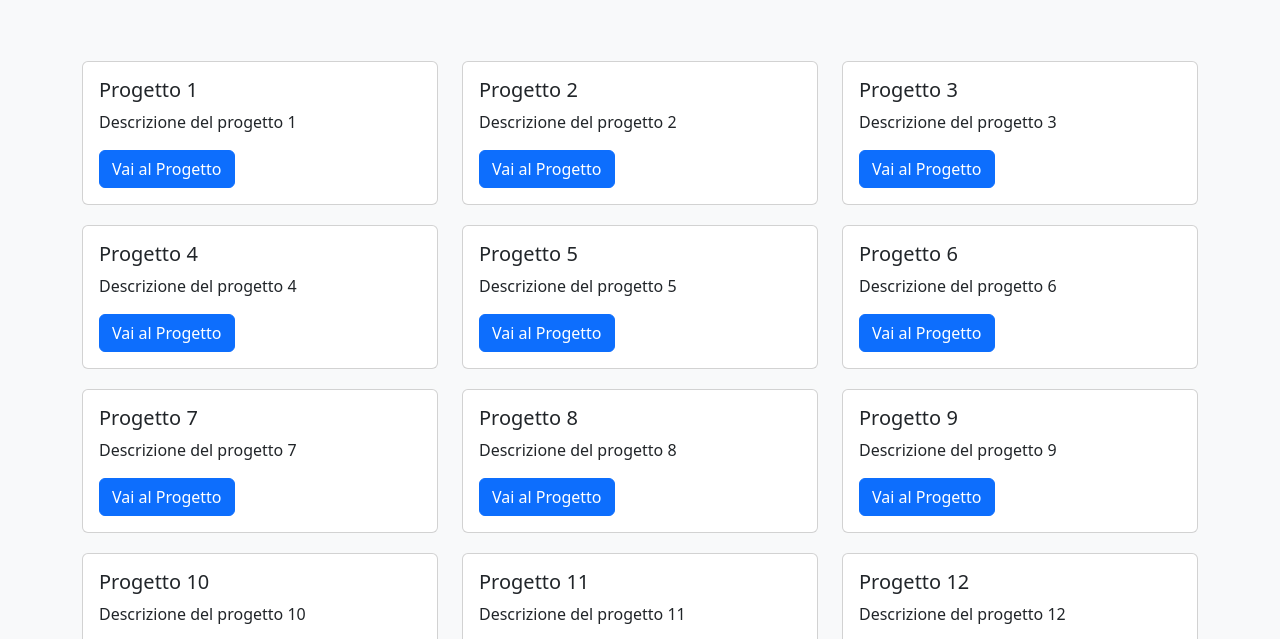
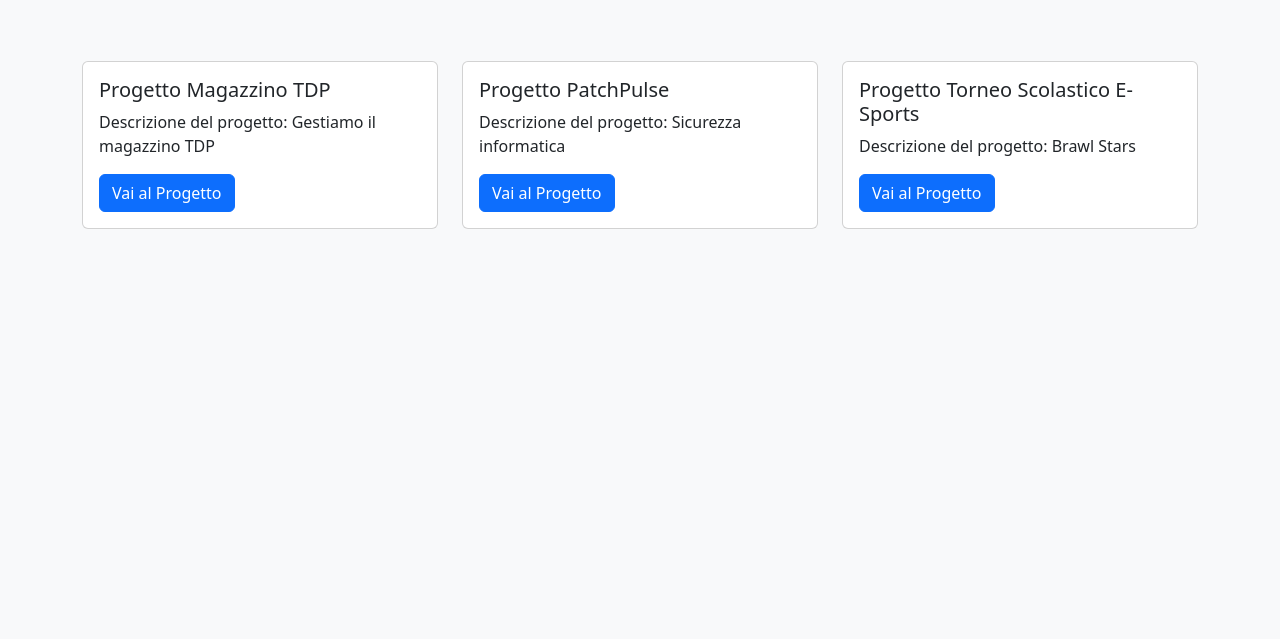
Before and after one commit to IngPier/Prof-Bernardis, a plain HTML site: page index.html in a window 1280 px wide. Shown: the part 156-795 px from the top of the page. Drawn offline with nearby package versions, Linux system fonts and the light colour scheme.

Commit message:
Update con 3 carte

```diff
--- a/index.html
+++ b/index.html
@@ -3,7 +3,7 @@
 <head>
     <meta charset="UTF-8">
     <meta name="viewport" content="width=device-width, initial-scale=1.0">
-    <title>Progetti degli Studenti</title>
+    <title>Prof Bernardis</title>
     <!-- Link a Bootstrap 5 CSS -->
     <link href="https://cdn.jsdelivr.net/npm/bootstrap@5.3.0-alpha1/dist/css/bootstrap.min.css" rel="stylesheet">
     <style>
@@ -32,20 +32,35 @@
         <!-- Le carte verranno generate dinamicamente qui -->
     </div>
 
-    <!-- Footer -->
-    <footer class="bg-dark text-white text-center py-3 mt-5">
-        <p>&copy; 2024 Progetti in Corso - Università XYZ</p>
-    </footer>
 
     <!-- Script per generare le carte con JavaScript -->
     <script>
         // Dati dei progetti (puoi aggiungere altri progetti con lo stesso formato)
         const projects = [];
-        for (let i = 1; i <= 100; i++) {
+        let progetti = [
+            {
+                titolo: "Magazzino TDP",
+                descrizione: "Gestiamo il magazzino TDP",
+                link: "http://magazzinoTDP.infinityfreeapp.com"
+            },
+            {
+                titolo: "PatchPulse",
+                descrizione: "Sicurezza informatica",
+                link: "http://mrtc.duckdns.org/PatchPulse/html/homePage.php"
+            },
+            {
+                titolo: "Torneo Scolastico E-Sports",
+                descrizione: "Brawl Stars",
+                link: "http://torneo.infinityfreeapp.com/"
+            }
+        ]
+
+        for (let i = 0; i < progetti.length; i++) {
+
             projects.push({
-                title: `Progetto ${i}`,
-                description: `Descrizione del progetto ${i}`,
-                link: `https://www.example.com/project${i}`
+                title: `Progetto ${progetti[i]["titolo"]}`,
+                description: `Descrizione del progetto: ${progetti[i].descrizione}`,
+                link: `${progetti[i]["link"]}`
             });
         }
 
```
